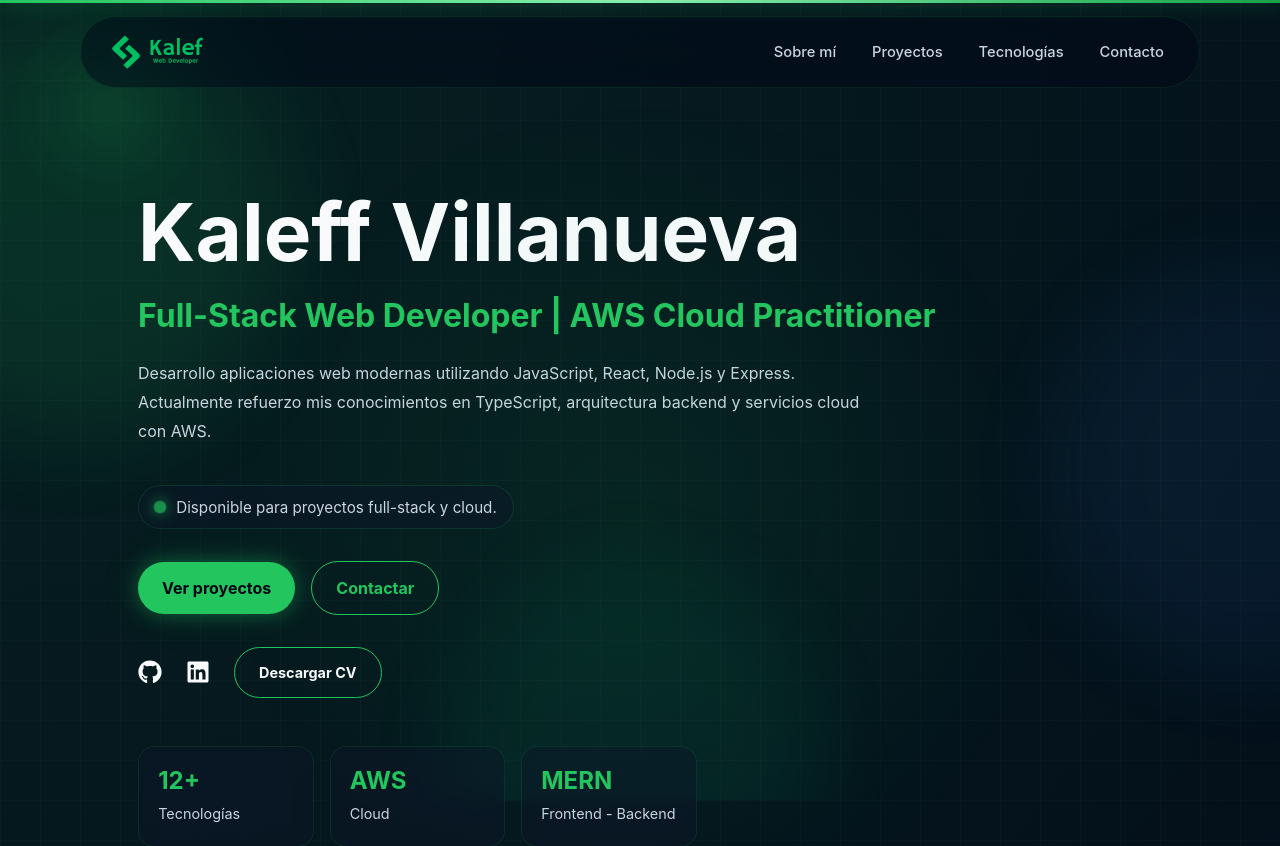
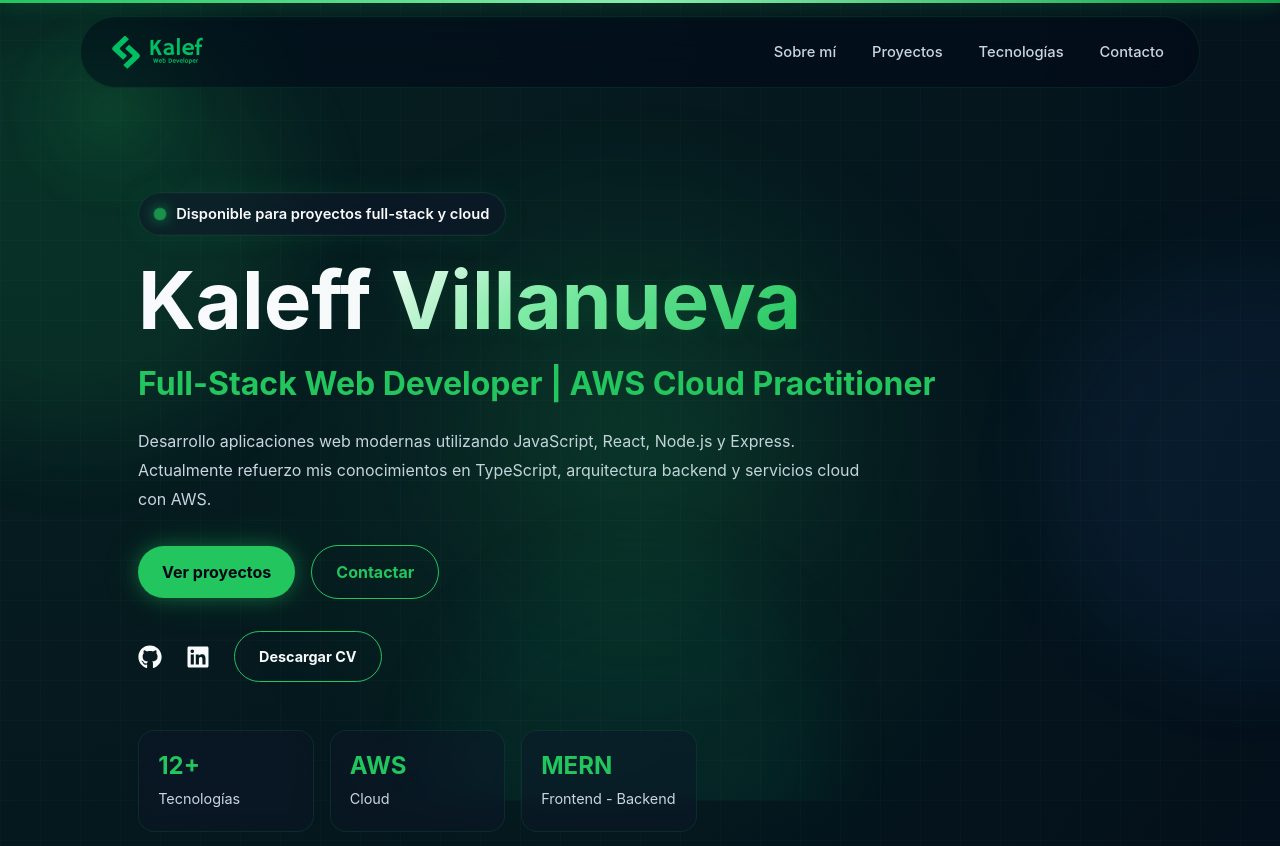
Before and after one commit to Kalef22/portfolio-v2, a React (Vite) app: page / in a window 1280 px wide. Shown: the top 846 px of the page. Built offline with nearby package versions, Linux system fonts and the light colour scheme.

Commit message:
feat(ui): mejorar hero con efectos cinematográficos

```diff
--- a/src/sections/Hero.tsx
+++ b/src/sections/Hero.tsx
@@ -5,8 +5,16 @@ function Hero() {
     return (
         <section id="hero" className="hero">
             <Reveal>
-                <div className="hero_content">
-                    <h1>Kaleff Villanueva</h1>
+                <div className="hero-content">
+                    <div className="hero-badge">
+                        <span className="status-dot" />
+                        Disponible para proyectos full-stack y cloud
+                    </div>
+
+                    <h1>
+                        Kaleff{" "}
+                        <span className="hero-gradient-text">Villanueva</span>
+                    </h1>
 
                     <h2>Full-Stack Web Developer | AWS Cloud Practitioner</h2>
 
@@ -16,11 +24,6 @@ function Hero() {
                         refuerzo mis conocimientos en TypeScript, arquitectura
                         backend y servicios cloud con AWS.
                     </p>
-
-                    <div className="hero-status">
-                        <span className="status-dot"></span>
-                        Disponible para proyectos full-stack y cloud.
-                    </div>
 
                     <div className="hero-buttons">
                         <a href="#projects" className="primary-button">
@@ -37,13 +40,16 @@ function Hero() {
                             href="https://github.com/Kalef22"
                             target="_blank"
                             rel="noreferrer"
+                            aria-label="GitHub de Kaleff Villanueva"
                         >
                             <FaGithub />
                         </a>
+
                         <a
                             href="https://www.linkedin.com/in/kaleff-villanueva-desarrollador-web-aws"
                             target="_blank"
                             rel="noreferrer"
+                            aria-label="LinkedIn de Kaleff Villanueva"
                         >
                             <FaLinkedin />
                         </a>
@@ -58,35 +64,24 @@ function Hero() {
                         </a>
                     </div>
 
-                    <div className="hero-stats">
-                        <Reveal delay={0.1}>
+                    <Reveal delay={0.2}>
+                        <div className="hero-stats">
                             <div className="hero-stat">
                                 <h3>12+</h3>
                                 <p>Tecnologías</p>
                             </div>
-                        </Reveal>
 
-                        {/* <Reveal>
-                             <div className="hero-stat">
-                                <h3>3</h3>
-                                <p>Proyectos</p>
-                            </div>
-                        </Reveal> */}
-
-                        <Reveal delay={0.2}>
                             <div className="hero-stat">
                                 <h3>AWS</h3>
                                 <p>Cloud</p>
                             </div>
-                        </Reveal>
 
-                        <Reveal delay={0.3}>
                             <div className="hero-stat">
                                 <h3>MERN</h3>
                                 <p>Frontend - Backend</p>
                             </div>
-                        </Reveal>
-                    </div>
+                        </div>
+                    </Reveal>
                 </div>
             </Reveal>
         </section>
--- a/src/styles/global.css
+++ b/src/styles/global.css
@@ -1,6 +1,7 @@
 /* =========================================================
    GLOBAL.CSS — Portfolio V2
-   Estructura:
+   ---------------------------------------------------------
+   Índice:
    01. Variables globales
    02. Reset y estilos base
    03. Efectos visuales globales
@@ -21,7 +22,8 @@
 
 /* =========================================================
    01. VARIABLES GLOBALES
-   Colores, fondos, bordes y sombras principales del proyecto.
+   Define la identidad visual principal del portfolio:
+   colores, fondos, bordes, tarjetas y sombras glow.
    ========================================================= */
 
 :root {
@@ -42,11 +44,17 @@
 
 /* =========================================================
    02. RESET Y ESTILOS BASE
-   Normaliza estilos, fondo global, tipografía y layout base.
+   Normaliza el comportamiento del documento y define:
+   - fondo global
+   - tipografía
+   - espaciado base
+   - comportamiento de scroll
+   - focus accesible
    ========================================================= */
 
 * {
     box-sizing: border-box;
+    -webkit-tap-highlight-color: transparent;
 }
 
 html {
@@ -74,6 +82,7 @@ body {
             transparent 25%
         ),
         var(--bg);
+
     background-size:
         40px 40px,
         40px 40px,
@@ -114,9 +123,25 @@ p {
     line-height: 1.7;
 }
 
+button,
+a {
+    outline: none;
+    -webkit-tap-highlight-color: transparent;
+}
+
+button:focus-visible,
+a:focus-visible {
+    outline: 2px solid rgba(34, 197, 94, 0.45);
+    outline-offset: 4px;
+    border-radius: 12px;
+}
+
 /* =========================================================
    03. EFECTOS VISUALES GLOBALES
-   Barra de progreso, glow del cursor y blobs de fondo.
+   Efectos decorativos que dan profundidad premium:
+   - barra de progreso superior
+   - glow del cursor
+   - blobs/orbs animados de fondo
    ========================================================= */
 
 .scroll-progress {
@@ -206,7 +231,7 @@ p {
 
 /* =========================================================
    04. COMPONENTES REUTILIZABLES
-   Botones genéricos utilizados en contacto y futuras secciones.
+   Botones genéricos para CTAs, contacto y futuras secciones.
    ========================================================= */
 
 .btn {
@@ -255,7 +280,11 @@ p {
 
 /* =========================================================
    05. NAVBAR
-   Navegación fija con glassmorphism, estado al hacer scroll y menú móvil.
+   Barra de navegación fija:
+   - glassmorphism
+   - logo SVG
+   - links con underline glow en desktop
+   - menú hamburguesa en mobile
    ========================================================= */
 
 .navbar {
@@ -355,12 +384,12 @@ p {
 
     padding: 0.7rem 0.95rem;
 
-    border-radius: 999px;
-
     color: var(--text-muted);
     font-size: 0.92rem;
     font-weight: 500;
     text-decoration: none;
+
+    border-radius: 999px;
 
     transition:
         color 0.2s ease,
@@ -438,7 +467,8 @@ p {
 
 /* =========================================================
    06. HERO
-   Primera sección: presentación, CTA, estado, redes y estadísticas.
+   Primera sección del portfolio:
+   presentación, CTA principal, redes, CV, estado y métricas.
    ========================================================= */
 
 .hero {
@@ -449,6 +479,46 @@ p {
     display: flex;
     flex-direction: column;
     justify-content: center;
+}
+
+.hero-badge {
+    display: inline-flex;
+    align-items: center;
+    gap: 0.7rem;
+
+    margin-bottom: 1.5rem;
+    padding: 0.75rem 1rem;
+
+    color: var(--text);
+    font-size: 0.92rem;
+    font-weight: 600;
+
+    background: rgba(15, 23, 42, 0.55);
+    border: 1px solid rgba(34, 197, 94, 0.16);
+    border-radius: 999px;
+
+    backdrop-filter: blur(12px);
+
+    box-shadow:
+        0 0 30px rgba(34, 197, 94, 0.08),
+        inset 0 0 0 1px rgba(255, 255, 255, 0.02);
+}
+
+.hero-gradient-text {
+    background: linear-gradient(
+        135deg,
+        #ffffff 0%,
+        #86efac 40%,
+        #22c55e 100%
+    );
+
+    background-clip: text;
+    -webkit-background-clip: text;
+
+    color: transparent;
+    -webkit-text-fill-color: transparent;
+
+    text-shadow: 0 0 25px rgba(34, 197, 94, 0.12);
 }
 
 .hero::before {
@@ -594,8 +664,8 @@ p {
     width: 10px;
     height: 10px;
 
+    background: var(--primary);
     border-radius: 50%;
-    background: var(--primary);
     box-shadow:
         0 0 10px rgba(34, 197, 94, 0.8),
         0 0 20px rgba(34, 197, 94, 0.4);
@@ -646,9 +716,33 @@ p {
     font-size: 0.9rem;
 }
 
+.hero::after {
+    content: "";
+
+    position: absolute;
+    top: 10%;
+    left: 50%;
+
+    width: 500px;
+    height: 500px;
+
+    transform: translateX(-50%);
+
+    background: radial-gradient(
+        circle,
+        rgba(34, 197, 94, 0.14),
+        transparent 70%
+    );
+
+    filter: blur(60px);
+
+    z-index: -1;
+    pointer-events: none;
+}
+
 /* =========================================================
    07. CABECERAS DE SECCIÓN
-   Estilos comunes para títulos y etiquetas internas.
+   Estilos comunes para títulos y etiquetas visuales.
    ========================================================= */
 
 .section-header span {
@@ -658,7 +752,7 @@ p {
 
 /* =========================================================
    08. SOBRE MÍ
-   Texto de presentación profesional.
+   Texto de presentación profesional y storytelling personal.
    ========================================================= */
 
 .about-content {
@@ -676,7 +770,7 @@ p {
 
 /* =========================================================
    09. SKILLS / TECNOLOGÍAS
-   Grid de tecnologías con cards e iconos.
+   Grid de tecnologías con iconos, cards y hover premium.
    ========================================================= */
 
 .skills-grid {
@@ -729,7 +823,8 @@ p {
 
 /* =========================================================
    10. PROYECTOS
-   Cards de proyectos, screenshots, badges y links.
+   Cards de proyectos:
+   screenshots, descripción, stack, enlaces demo/GitHub.
    ========================================================= */
 
 .projects-grid {
@@ -853,7 +948,7 @@ p {
 
 /* =========================================================
    11. TIMELINE PROFESIONAL
-   Línea temporal de formación, experiencia y evolución profesional.
+   Línea temporal de formación, experiencia y evolución.
    ========================================================= */
 
 .timeline {
@@ -956,7 +1051,7 @@ p {
 
 /* =========================================================
    12. CLOUD / AWS
-   Cards enfocadas en servicios cloud y arquitectura AWS.
+   Cards enfocadas en servicios cloud, serverless y arquitectura.
    ========================================================= */
 
 .cloud-grid {
@@ -1074,7 +1169,7 @@ p {
 
 /* =========================================================
    14. FOOTER
-   Pie de página sencillo con borde superior.
+   Pie de página simple con borde superior y texto secundario.
    ========================================================= */
 
 .footer {
@@ -1093,7 +1188,7 @@ p {
 
 /* =========================================================
    15. ANIMACIONES
-   Keyframes globales usados por hero y fondos decorativos.
+   Keyframes compartidos por fondos decorativos y estado activo.
    ========================================================= */
 
 @keyframes orbFloat {
@@ -1125,14 +1220,16 @@ p {
 
 /* =========================================================
    16. RESPONSIVE
-   Ajustes mobile/tablet para navegación, hero, grids y cards.
+   Ajustes para mobile:
+   - navbar hamburguesa
+   - menú desplegable vertical
+   - hero centrado
+   - grids a una columna
+   - timeline vertical
+   - reducción de efectos visuales
    ========================================================= */
 
 @media (max-width: 768px) {
-    * {
-        -webkit-tap-highlight-color: transparent;
-    }
-
     body {
         font-size: 15px;
     }
@@ -1148,6 +1245,8 @@ p {
     section h2 {
         font-size: 2rem;
     }
+
+    /* Navbar mobile: logo izquierda + hamburguesa derecha */
 
     .navbar {
         top: 12px;
@@ -1168,6 +1267,8 @@ p {
         display: block;
         flex-shrink: 0;
     }
+
+    /* Menú mobile: aparece debajo de la navbar */
 
     .navbar-nav {
         position: absolute;
@@ -1208,11 +1309,57 @@ p {
             0 0 40px rgba(34, 197, 94, 0.08);
     }
 
+    /* Hover premium para opciones del menú hamburguesa */
+
+    .navbar-links li {
+        width: 100%;
+    }
+
     .navbar-links a {
+        position: relative;
+        z-index: 1;
+
+        display: flex;
         justify-content: center;
-        padding: 0.95rem 1rem;
+        width: 100%;
+
+        padding: 1rem 1.2rem;
+
+        color: var(--text-muted);
         font-size: 1rem;
+
+        border-radius: 18px;
+
+        transition:
+            background 0.25s ease,
+            color 0.25s ease,
+            transform 0.25s ease,
+            box-shadow 0.25s ease;
     }
+
+    .navbar-links a::after {
+        display: none;
+    }
+
+    .navbar-links a:hover,
+    .navbar-links a:active,
+    .navbar-links a:focus-visible {
+        color: var(--text);
+        background:
+            linear-gradient(
+                135deg,
+                rgba(34, 197, 94, 0.24),
+                rgba(34, 197, 94, 0.1)
+            );
+
+        box-shadow:
+            inset 0 0 0 1px rgba(34, 197, 94, 0.36),
+            0 0 24px rgba(34, 197, 94, 0.18);
+
+        transform: translateY(-2px);
+    }
+
+    /* Hero mobile */
 
     .hero {
         min-height: 90vh;
@@ -1248,10 +1395,14 @@ p {
         grid-template-columns: repeat(2, 1fr);
     }
 
+    /* Grids mobile */
+
     .projects-grid,
     .skills-grid {
         grid-template-columns: 1fr;
     }
+
+    /* Timeline mobile */
 
     .timeline::before {
         left: 1rem;
@@ -1269,6 +1420,8 @@ p {
         left: 0.5rem !important;
     }
 
+    /* Contacto mobile */
+
     .contact-content {
         padding: 2rem;
     }
@@ -1282,6 +1435,8 @@ p {
         justify-content: center;
     }
 
+    /* Efectos globales reducidos en mobile para mejorar rendimiento */
+
     .orb {
         width: 220px;
         height: 220px;
@@ -1289,19 +1444,4 @@ p {
         filter: blur(10px);
         opacity: 0.12;
     }
-
-    button,
-    a {
-        outline: none;
-        -webkit-tap-highlight-color: transparent;
-    }
-
-    /* Focus accesible personalizado */
-
-    button:focus-visible,
-    a:focus-visible {
-        outline: 2px solid rgba(34, 197, 94, 0.45);
-        outline-offset: 4px;
-        border-radius: 12px;
-    }
 }
```
Also changed, not shown: src/components/Navbar.tsx (+6 -1 lines).
